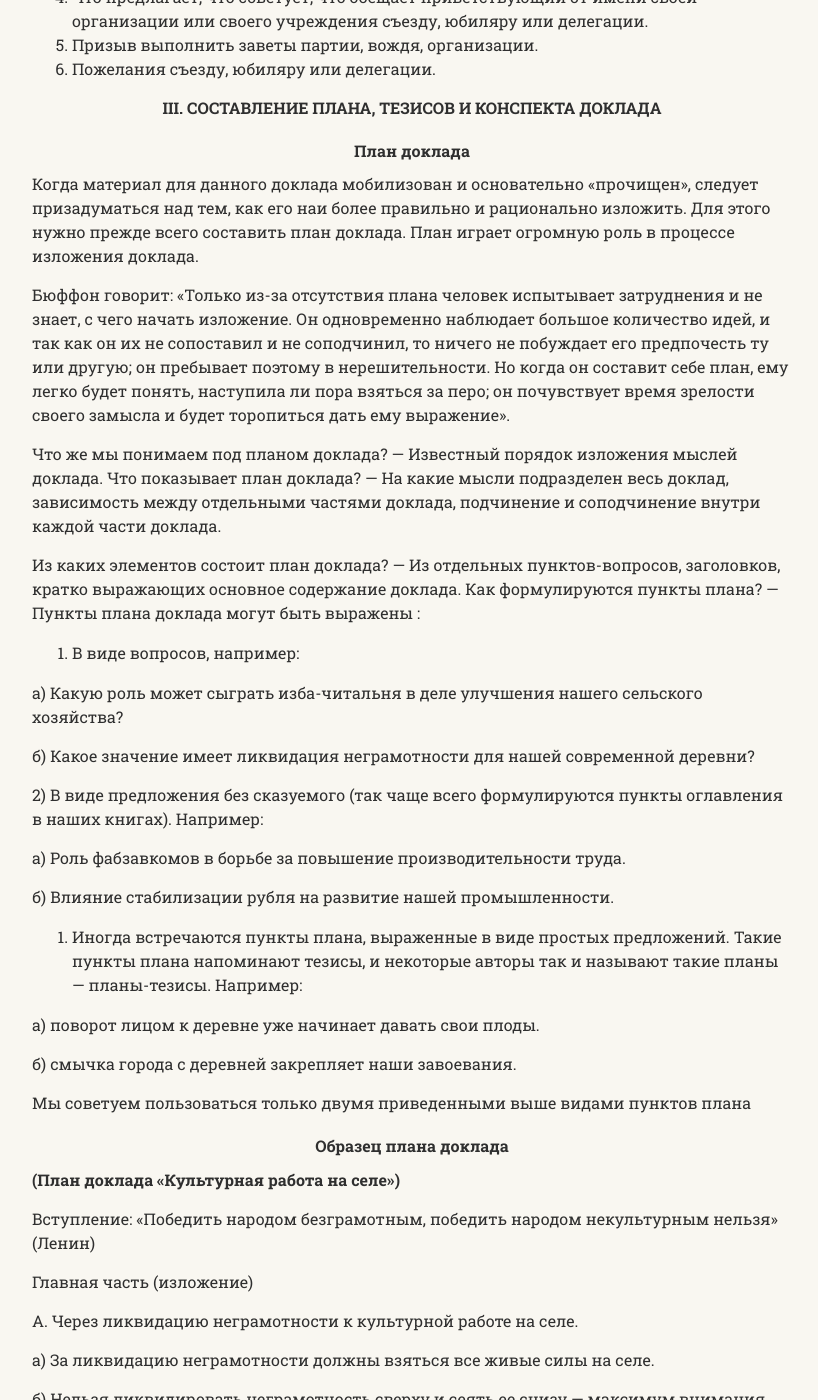
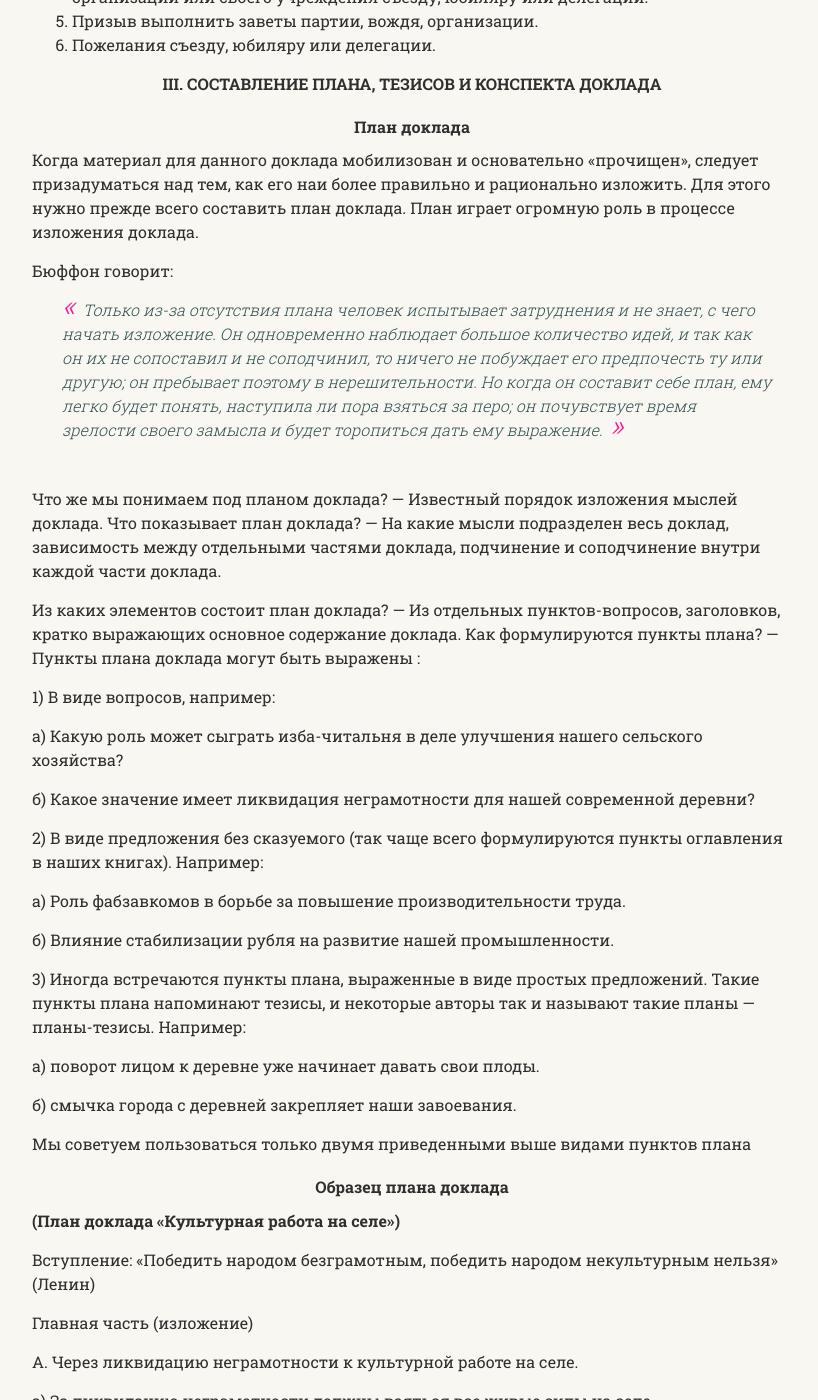
Before and after one commit to SergSi/land-use-art, a Jekyll site: the page built from _articles/1929-01-01-doklad.md, in a window 1280 px wide and 1400 px high, scrolled down 8277 px. Shown: the whole window, without its empty margins (228-1046 px from the left). Built offline with Jekyll 4.4.1, drawn with Linux system fonts in a browser that asks for light colours; some web fonts are replaced; some of the changed text lies outside the part shown.

Commit message:
Update 1929-01-01-doklad.md

```diff
--- a/_articles/1929-01-01-doklad.md
+++ b/_articles/1929-01-01-doklad.md
@@ -26,7 +26,7 @@
 
 Процесс мобилизации материалов для данного доклада подразделяется на 6 моментов.
 
-**А. Суммирование и подытоживание наличных сведений, имеющихся у тебя по данному вопросу.** Это суммирование и подытоживание производится следующим путем:
+**1) Суммирование и подытоживание наличных сведений, имеющихся у тебя по данному вопросу.** Это суммирование и подытоживание производится следующим путем:
 
 а) Заставляешь себя изложить на отдельных бумажках все основные мысли, фактические данные, примеры, предположения, сомнения, имеющиеся у тебя по данному вопросу.
 
@@ -50,7 +50,7 @@
 
 Кроме того, это пробное изложение самому себе наличного материала показывает, на сколько времени хватит твоего запаса в процессе доклада, а предварительно учесть его весьма важно.
 
-**В.  Первоначальное накопление материалов общего ориентировочного характера.** Это накопление проводится так:
+**3)  Первоначальное накопление материалов общего ориентировочного характера.** Это накопление проводится так:
 
 а) Обращаешься к словарям, энциклопедиям, учебникам, хрестоматиям, сборникам статей, справочникам, календарям, географическим картам, планам, газетам юбилейного характера и в них находишь данные, которые в общем и целом могут быть использованы в процессе доклада, и предварительно учесть эти данные весьма важно.
 
@@ -215,13 +215,15 @@
 
 Когда материал для данного доклада мобилизован и основательно «прочищен», следует призадуматься над тем, как его наи более правильно и рационально изложить. Для этого нужно прежде всего составить план доклада. План играет огромную роль в процессе изложения доклада.
 
-Бюффон говорит: «Только из-за отсутствия плана человек испытывает затруднения и не знает, с чего начать изложение. Он одновременно наблюдает большое количество идей, и так как он их не сопоставил и не соподчинил, то ничего не побуждает его предпочесть ту или другую; он пребывает поэтому в нерешительности. Но когда он составит себе план, ему легко будет понять, наступила ли пора взяться за перо; он почувствует время зрелости своего замысла и будет торопиться дать ему выражение».
+Бюффон говорит:
+
+> Только из-за отсутствия плана человек испытывает затруднения и не знает, с чего начать изложение. Он одновременно наблюдает большое количество идей, и так как он их не сопоставил и не соподчинил, то ничего не побуждает его предпочесть ту или другую; он пребывает поэтому в нерешительности. Но когда он составит себе план, ему легко будет понять, наступила ли пора взяться за перо; он почувствует время зрелости своего замысла и будет торопиться дать ему выражение.
 
 Что же мы понимаем под планом доклада? — Известный порядок изложения мыслей доклада. Что показывает план доклада? — На какие мысли подразделен весь доклад, зависимость между отдельными частями доклада, подчинение и соподчинение внутри каждой части доклада.
 
 Из каких элементов состоит план доклада? — Из отдельных пунктов-вопросов, заголовков, кратко выражающих основное содержание доклада. Как формулируются пункты плана? — Пункты плана доклада могут быть выражены :
 
-1. В виде вопросов, например:
+1) В виде вопросов, например:
 
 а) Какую роль может сыграть изба-читальня в деле улучшения нашего сельского хозяйства?
 
@@ -233,7 +235,7 @@
 
 б) Влияние стабилизации рубля на развитие нашей промышленности.
 
-3. Иногда встречаются пункты плана, выраженные в виде простых предложений. Такие пункты плана напоминают тезисы, и некоторые авторы так и называют такие планы — планы-тезисы. Например:
+3) Иногда встречаются пункты плана, выраженные в виде простых предложений. Такие пункты плана напоминают тезисы, и некоторые авторы так и называют такие планы — планы-тезисы. Например:
 
 а) поворот лицом к деревне уже начинает давать свои плоды.
 
```
Also changed, not shown: other parts of _articles/1929-01-01-doklad.md (+8 -8 lines).
